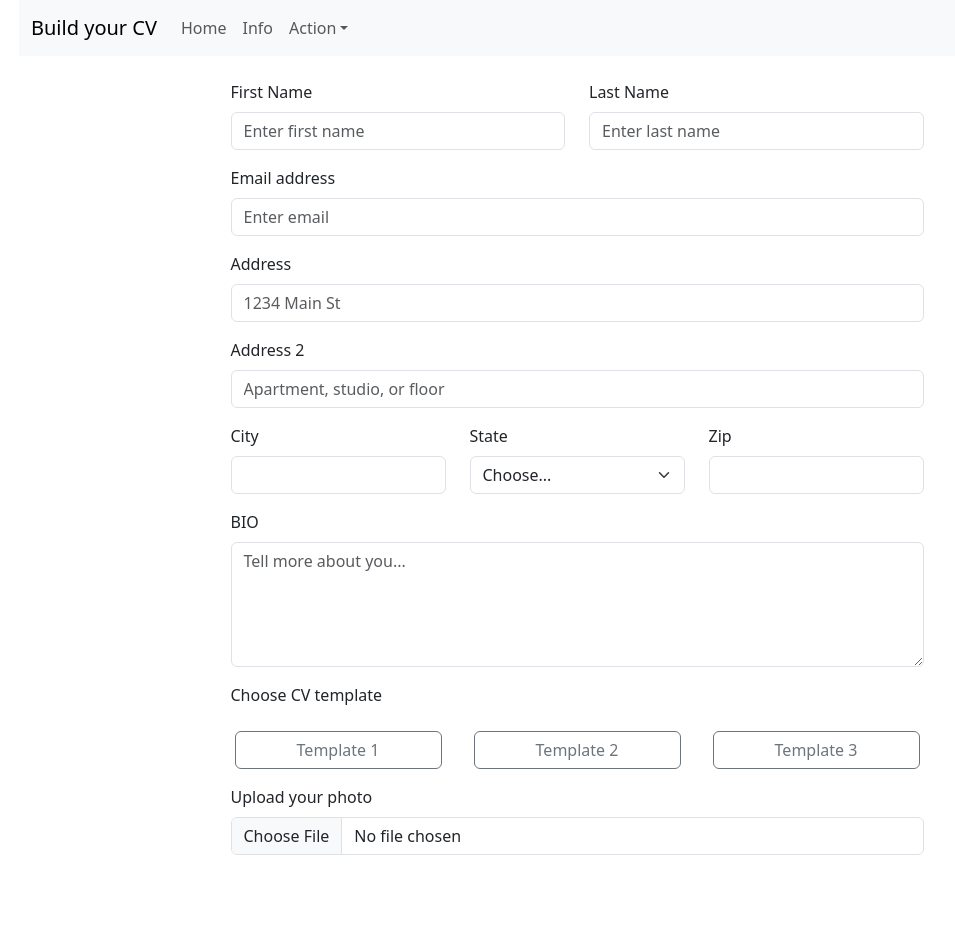
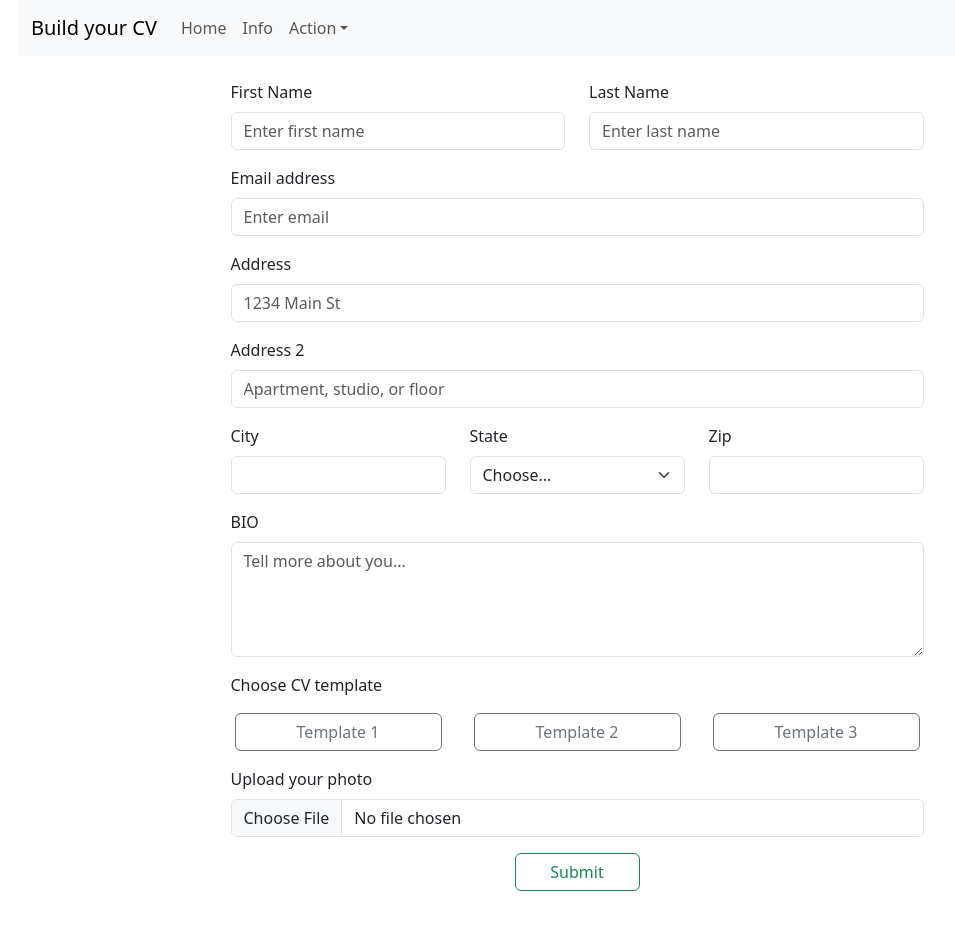
Before and after one commit to KatSobieska/BuildCV-app, a React (Create React App) app: page /form in a window 1280 px wide. Shown: the whole page, without its empty margins (63-1018 px from the left). Before the commit the page ends 895 px from the top, so only its background shows below. Built offline with nearby package versions, Linux system fonts and the light colour scheme.

Commit message:
Add submit button

```diff
--- a/src/Components/features/Formcv.js
+++ b/src/Components/features/Formcv.js
@@ -59,14 +59,14 @@ const Formcv = () => {
           <Form.Control
             as="textarea"
             aria-label="With textarea"
-            style={{ height: "125px" }}
+            style={{ height: "115px" }}
             placeholder="Tell more about you..."
           />
         </Form.Group>
 
         <Form.Group controlId="formGridTemplates">
           <Form.Label>Choose CV template</Form.Label>
-          <Row className="mb-3 mt-3">
+          <Row className="mb-3 mt-2">
             <Button className="mx-3 " as={Col} variant="outline-secondary">
               Template 1
             </Button>
@@ -82,6 +82,17 @@ const Formcv = () => {
           <Form.Label>Upload your photo</Form.Label>
           <Form.Control type="file" />
         </Form.Group>
+        <Form.Group controlId="formGridButton" className="mb-3 ">
+          <Row className="d-flex justify-content-center">
+            <Button
+              className="mx-3 "
+              style={{ width: "125px" }}
+              variant="outline-success"
+            >
+              Submit
+            </Button>
+          </Row>
+        </Form.Group>
       </Form>
     </Container>
   );
```
